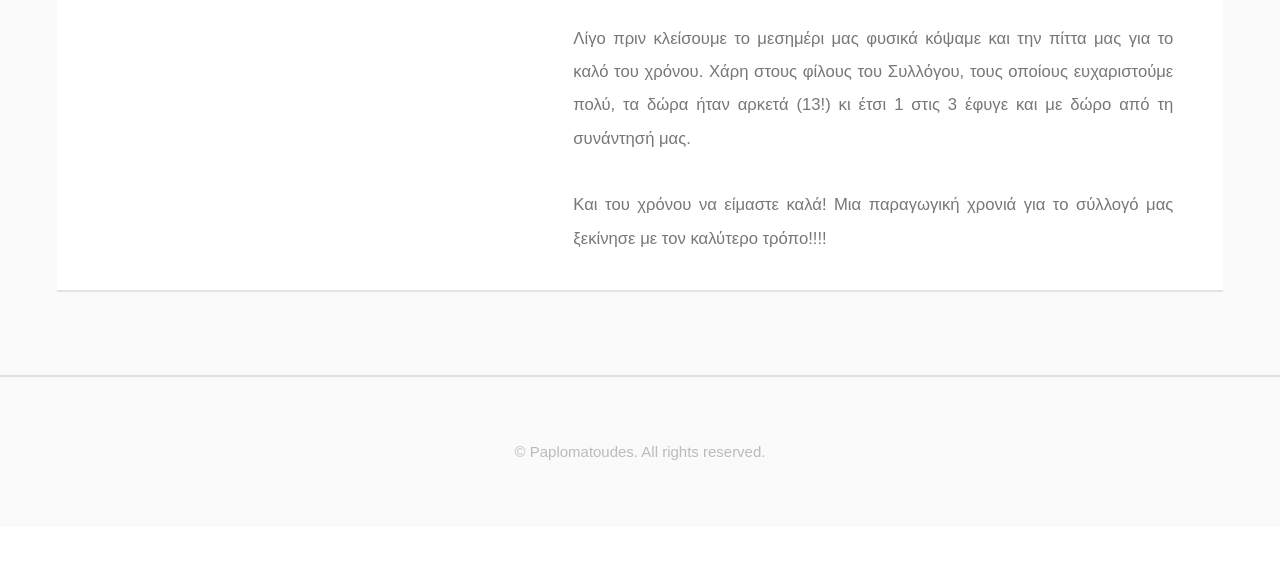
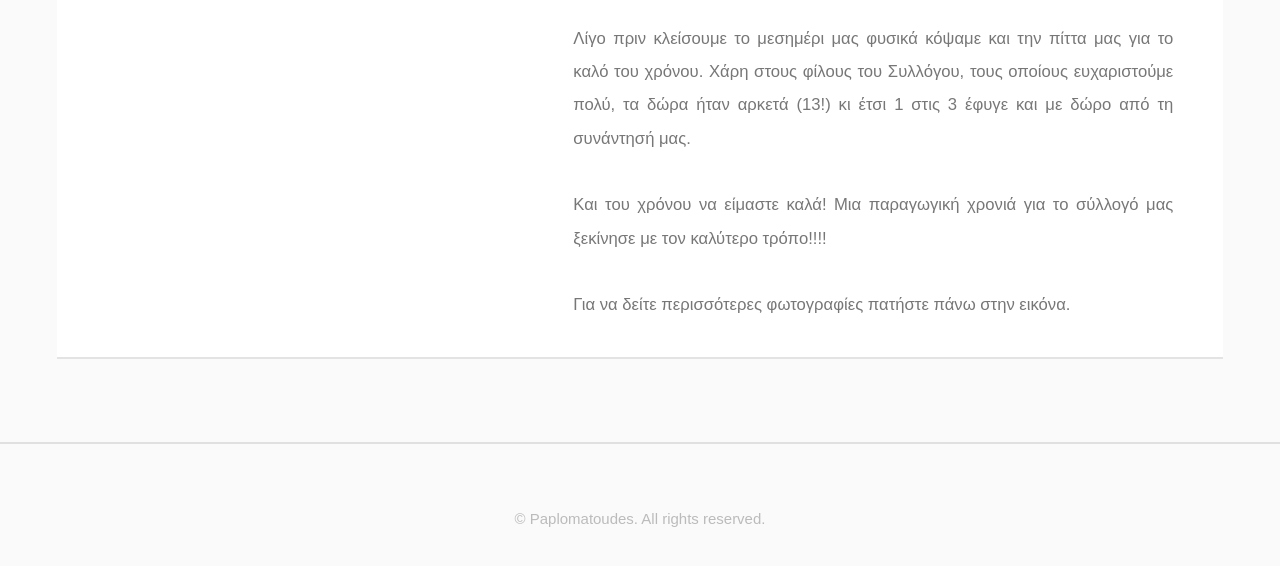
Before and after one commit to Codefully/quiltclub, a Jekyll site: the page built from _posts/2016-02-05-kopi-protoxroniatikis-pitas.markdown, in a window 1280 px wide and 900 px high, scrolled down 794 px, cut to the strip 306-872 px from the top of the window. Built offline with Jekyll 4.4.1, drawn with Linux system fonts in a browser that asks for light colours; a script that is not in the unit is left out; before the commit the page ends 1627 px from its top, so only the background shows below that.

Commit message:
Update 2016-02-05-kopi-protoxroniatikis-pitas.markdown

```diff
--- a/_posts/2016-02-05-kopi-protoxroniatikis-pitas.markdown
+++ b/_posts/2016-02-05-kopi-protoxroniatikis-pitas.markdown
@@ -16,3 +16,5 @@ flickr_album: <a data-flickr-embed="true" href="https://www.flickr.com/photos/13
 Λίγο πριν κλείσουμε το μεσημέρι μας φυσικά κόψαμε και την πίττα μας για το καλό του χρόνου. Χάρη στους φίλους του Συλλόγου, τους οποίους ευχαριστούμε πολύ, τα δώρα ήταν αρκετά (13!) κι έτσι 1 στις 3 έφυγε και με δώρο από τη συνάντησή μας.
 
 Και του χρόνου να είμαστε καλά! Μια παραγωγική χρονιά για το σύλλογό μας ξεκίνησε με τον καλύτερο τρόπο!!!!
+
+Για να δείτε περισσότερες φωτογραφίες πατήστε πάνω στην εικόνα.
```
